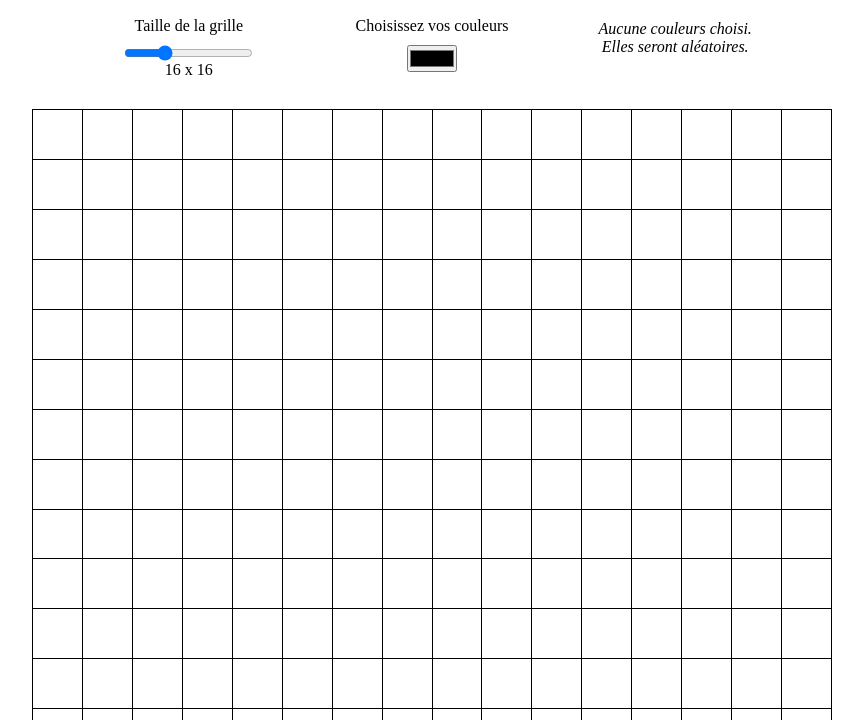
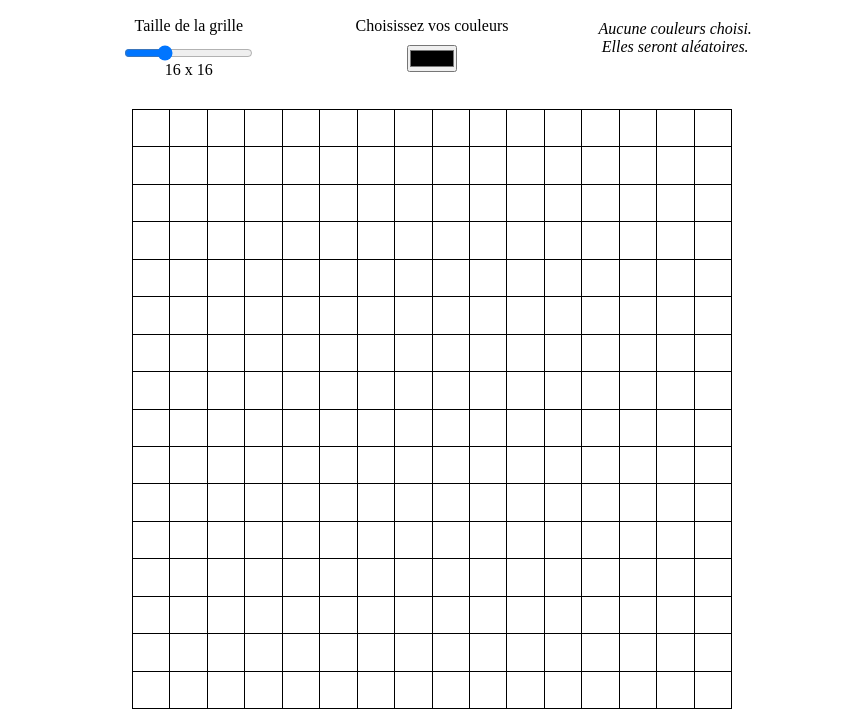
Before and after one commit to Breckles/pics_labo3, a plain HTML site: page index.html in a window 1280 px wide. Shown: the part 80-800 px from the top of the page, without its empty margins (208-1071 px from the left). Drawn offline with Linux system fonts and the light colour scheme.

Commit message:
changed max-width of grid

```diff
--- a/index.js
+++ b/index.js
@@ -112,7 +112,6 @@ const pickRandomPaletteColor = () => {
 };
 
 const getColor = () => {
-  // return colorPalette ? pickRandomPaletteColor() : generateRandomHexColor();
   if (colorPalette.length > 0) {
     return pickRandomPaletteColor();
   }
@@ -150,7 +149,6 @@ const marioModeCellHoverHandler = (event) => {
 
 const toggleMarioMode = () => {
   if (mode === 'normal') {
-    console.log('in toggleMarioMode');
     mode = 'mario';
     colorPalette = images;
     onCellHoverHandler = marioModeCellHoverHandler;
--- a/index.scss
+++ b/index.scss
@@ -132,7 +132,7 @@ section#controls {
 
 #gridContainer {
   width: 100%;
-  max-width: 800px;
+  max-width: 600px;
   aspect-ratio: 1 / 1;
 
   // Grid is generated by JavaScript.
```
Also changed, not shown: index.css.
